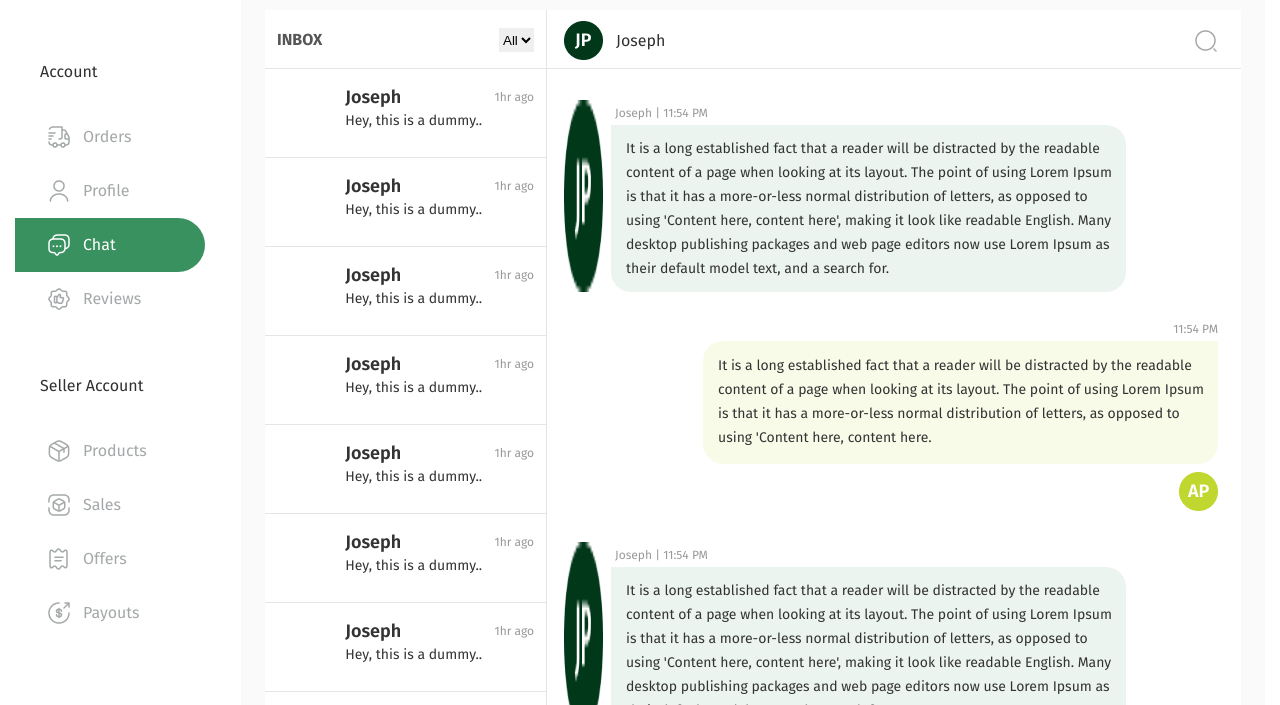
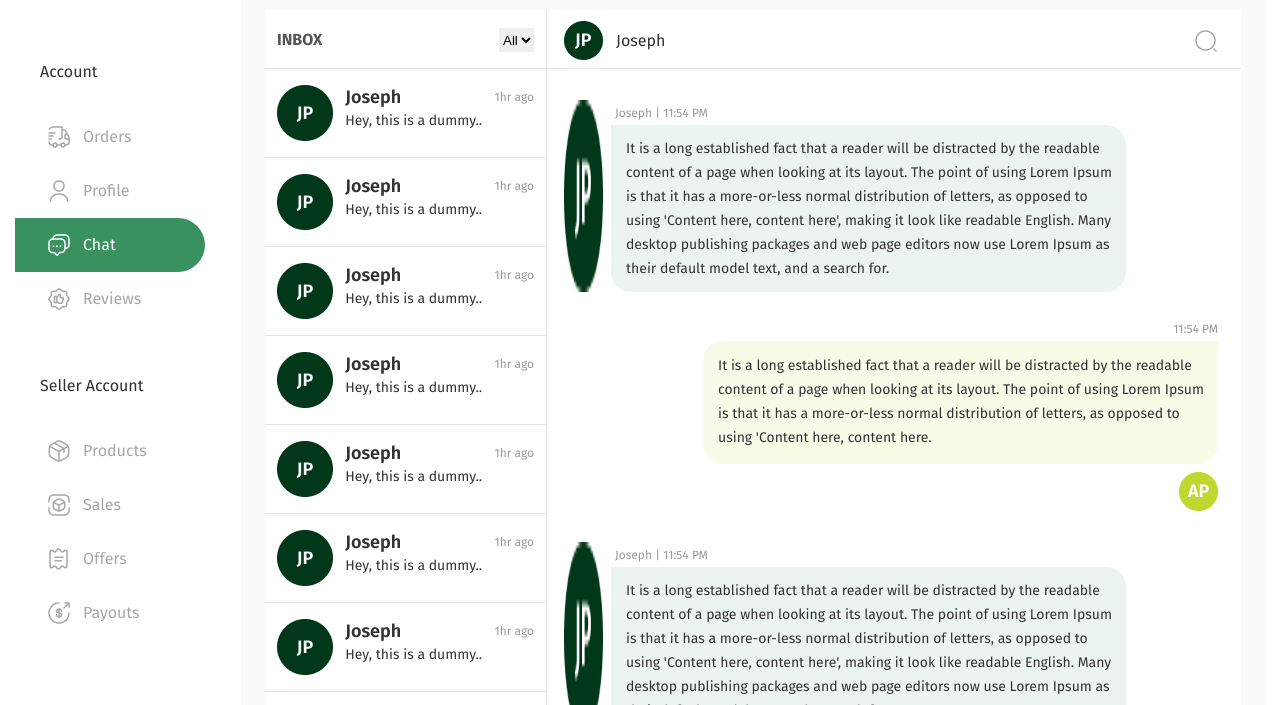
Before and after one commit to Efim777/Nutri, a website: page #src/index.html in a window 1280 px wide. Shown: the part 85-790 px from the top of the page. Drawn offline with nearby package versions, Linux system fonts and the light colour scheme; files that its build step writes are made by us from their sources; files whose address does not match are found by name.

Commit message:
Update main.scss

```diff
--- a/#src/scss/blocks/main.scss
+++ b/#src/scss/blocks/main.scss
@@ -104,7 +104,7 @@
 
     }
     &__iconjp{
-        background-image: url(../../img/iconjpbig.png);
+        background-image: url(../img/iconjpbig.png);
         background-repeat: no-repeat;
         width: 56px;
         height: 56px;
```
